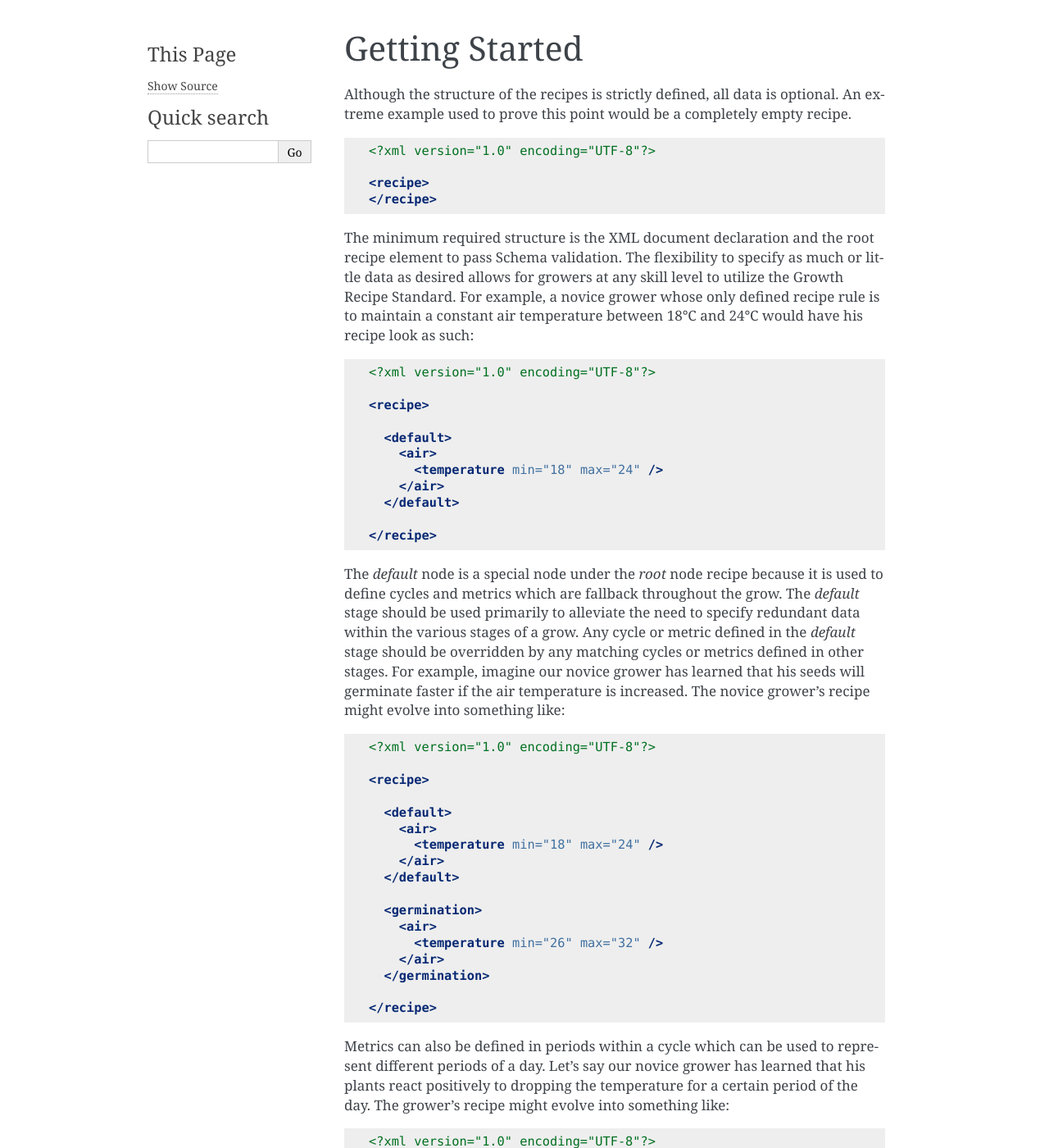
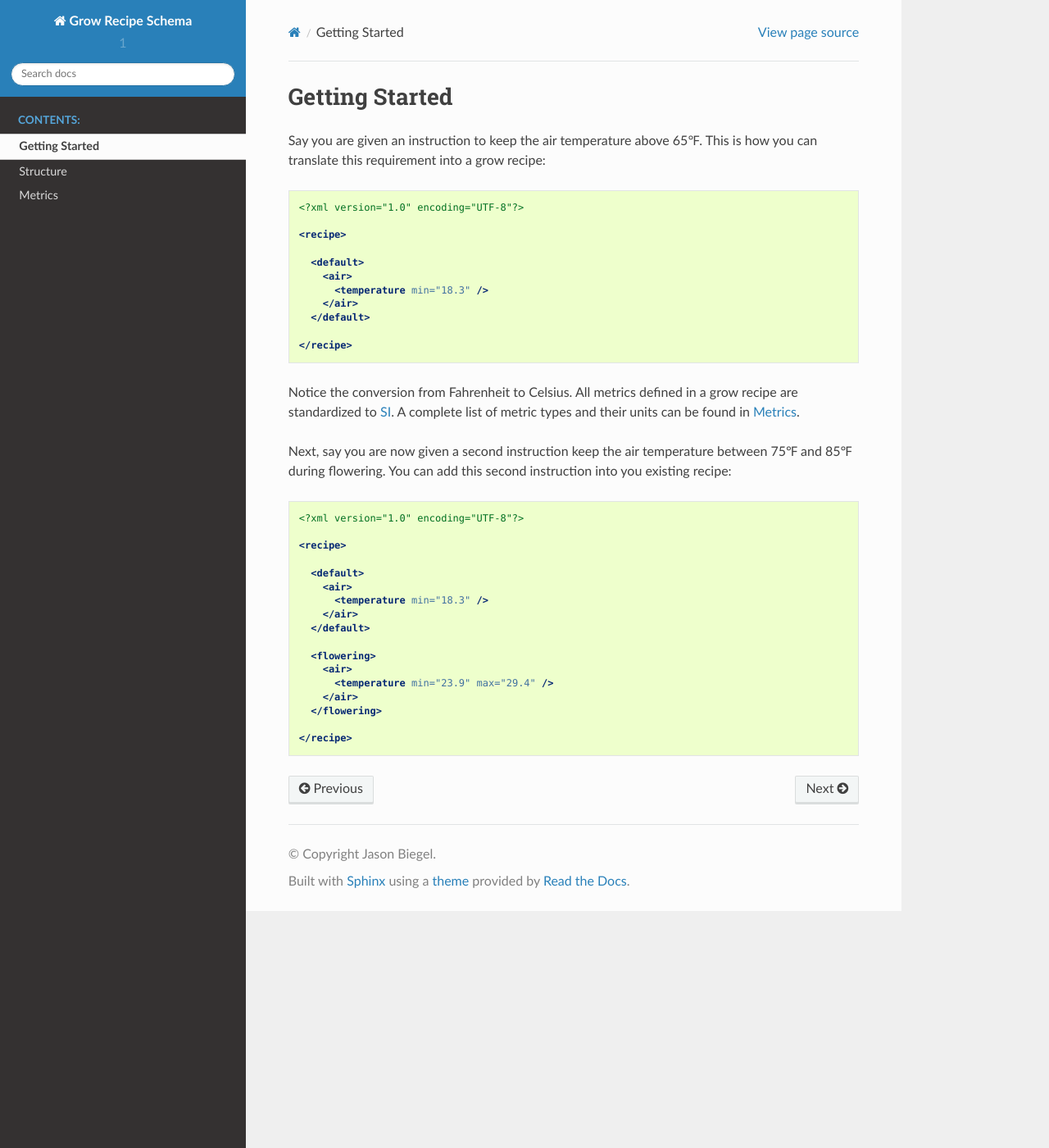
Before and after one commit to njason/grow-recipe-schema, a Sphinx documentation site: the page built from docs/getting-started.rst, in a window 1280 px wide and 1400 px high. Shown: the whole window at 82% size. Built offline with Sphinx 7.4.7 and the Read the Docs theme 2.0.0, drawn with Linux system fonts in a browser that asks for light colours; some of the changed text lies outside the part shown.

Commit message:
finished

```diff
--- /dev/null
+++ b/docs/code/getting-started/example1.xml
@@ -0,0 +1,11 @@
+<?xml version="1.0" encoding="UTF-8"?>
+
+<recipe>
+
+  <default>
+    <air>
+      <temperature min="18.3" />
+    </air>
+  </default>
+
+</recipe>
--- /dev/null
+++ b/docs/code/getting-started/example2.xml
@@ -0,0 +1,17 @@
+<?xml version="1.0" encoding="UTF-8"?>
+
+<recipe>
+
+  <default>
+    <air>
+      <temperature min="18.3" />
+    </air>
+  </default>
+
+  <flowering>
+    <air>
+      <temperature min="23.9" max="29.4" />
+    </air>
+  </flowering>
+
+</recipe>
--- /dev/null
+++ b/docs/code/structure/empty.xml
@@ -0,0 +1,4 @@
+<?xml version="1.0" encoding="UTF-8"?>
+
+<recipe>
+</recipe>
--- a/docs/conf.py
+++ b/docs/conf.py
@@ -83,7 +83,7 @@ todo_include_todos = False
 # The theme to use for HTML and HTML Help pages.  See the documentation for
 # a list of builtin themes.
 #
-html_theme = 'alabaster'
+html_theme = 'sphinx_rtd_theme'
 
 # Theme options are theme-specific and customize the look and feel of a theme
 # further.  For a list of options available for each theme, see the
@@ -128,7 +128,7 @@ latex_elements = {
 #  author, documentclass [howto, manual, or own class]).
 latex_documents = [
     (master_doc, 'GrowRecipeSchema.tex', 'Grow Recipe Schema Documentation',
-     'manual'),
+     author, 'manual'),
 ]
 
 
--- a/docs/getting-started.rst
+++ b/docs/getting-started.rst
@@ -1,93 +1,16 @@
 Getting Started
 ===============
 
-Although the structure of the recipes is strictly defined, all data is optional. An extreme example used to prove this point would be a completely empty recipe.
+Say you are given an instruction to keep the air temperature above 65℉. This is how you can translate this requirement into a grow recipe:
 
-.. code-block:: xml
+.. literalinclude:: code/getting-started/example1.xml
+   :language: xml
 
-    <?xml version="1.0" encoding="UTF-8"?>
+Notice the conversion from Fahrenheit to Celsius. All metrics defined in a grow recipe are standardized to SI_. A complete list of metric types and their units can be found in :doc:`metrics`.
 
-    <recipe>
-    </recipe>
+Next, say you are now given a second instruction keep the air temperature between 75℉ and 85℉ during flowering. You can add this second instruction into you existing recipe:
 
-The minimum required structure is the XML document declaration and the root recipe element to pass Schema validation. The flexibility to specify as much or little data as desired allows for growers at any skill level to utilize the Growth Recipe Standard. For example, a novice grower whose only defined recipe rule is to maintain a constant air temperature between 18℃  and 24℃  would have his recipe look as such:
+.. literalinclude:: code/getting-started/example2.xml
+   :language: xml
 
-.. code-block:: xml
-
-    <?xml version="1.0" encoding="UTF-8"?>
-
-    <recipe>
-
-      <default>
-        <air>
-          <temperature min="18" max="24" />
-        </air>
-      </default>
-
-    </recipe>
-
-The `default` node is a special node under the `root` node recipe because it is used to define cycles and metrics which are fallback throughout the grow. The `default` stage should be used primarily to alleviate the need to specify redundant data within the various stages of a grow. Any cycle or metric defined in the `default` stage should be overridden by any matching cycles or metrics defined in other stages. For example, imagine our novice grower has learned that his seeds will germinate faster if the air temperature is increased. The novice grower's recipe might evolve into something like:
-
-.. code-block:: xml
-
-    <?xml version="1.0" encoding="UTF-8"?>
-
-    <recipe>
-
-      <default>
-        <air>
-          <temperature min="18" max="24" />
-        </air>
-      </default>
-
-      <germination>
-        <air>
-          <temperature min="26" max="32" />
-        </air>
-      </germination>
-
-    </recipe>
-
-Metrics can also be defined in periods within a cycle which can be used to represent different periods of a day. Let's say our novice grower has learned that his plants react positively to dropping the temperature for a certain period of the day. The grower’s recipe might evolve into something like:
-
-.. code-block:: xml
-
-    <?xml version="1.0" encoding="UTF-8"?>
-
-    <recipe>
-
-      <default>
-        <!-- 24 hours -->
-        <cycle duration="86400">
-
-          <!-- Day Time, 18 hours -->
-          <period duration="64800">
-            <air>
-              <temperature min="18" max="24" />
-            </air>
-          </period>
-
-          <!-- Night Time, 6 hours -->
-          <period duration="21600">
-            <air>
-              <temperature min="15" max="17" />
-            </air>
-          </period>
-
-        </cycle>
-      </default>
-
-      <germination>
-        <air>
-          <temperature min="26" max="32" />
-        </air>
-      </germination>
-
-    </recipe>
-
-This example also demonstrates metric and cycle definition specificity. The most specific metric and cycle definitions should always be used at any given time in a grow. Metric and cycle definitions within the current stage should always take priority to ones defined in the default stage. Also, metric definitions defined within the current stage cycle period should take priority over metric definitions defined within the current stage, but outside of the stage cycle. Here is a list of priority when choosing the specificity of a metric definition at a given time from highest to lowest:
-
-1. Current stage, current stage cycle period
-2. Current stage outside of stage cycle
-3. Default, current cycle period
-4. Default, outside of default cycle
+.. _SI: https://en.wikipedia.org/wiki/International_System_of_Units
```
Also changed, not shown: README.md (+5 -1 lines), docs/code/structure/temp1.xml (added, +11 -0 lines), docs/code/structure/temp2.xml (added, +17 -0 lines), docs/code/structure/temp3.xml (added, +32 -0 lines), docs/structure.rst (+37 -0 lines).
